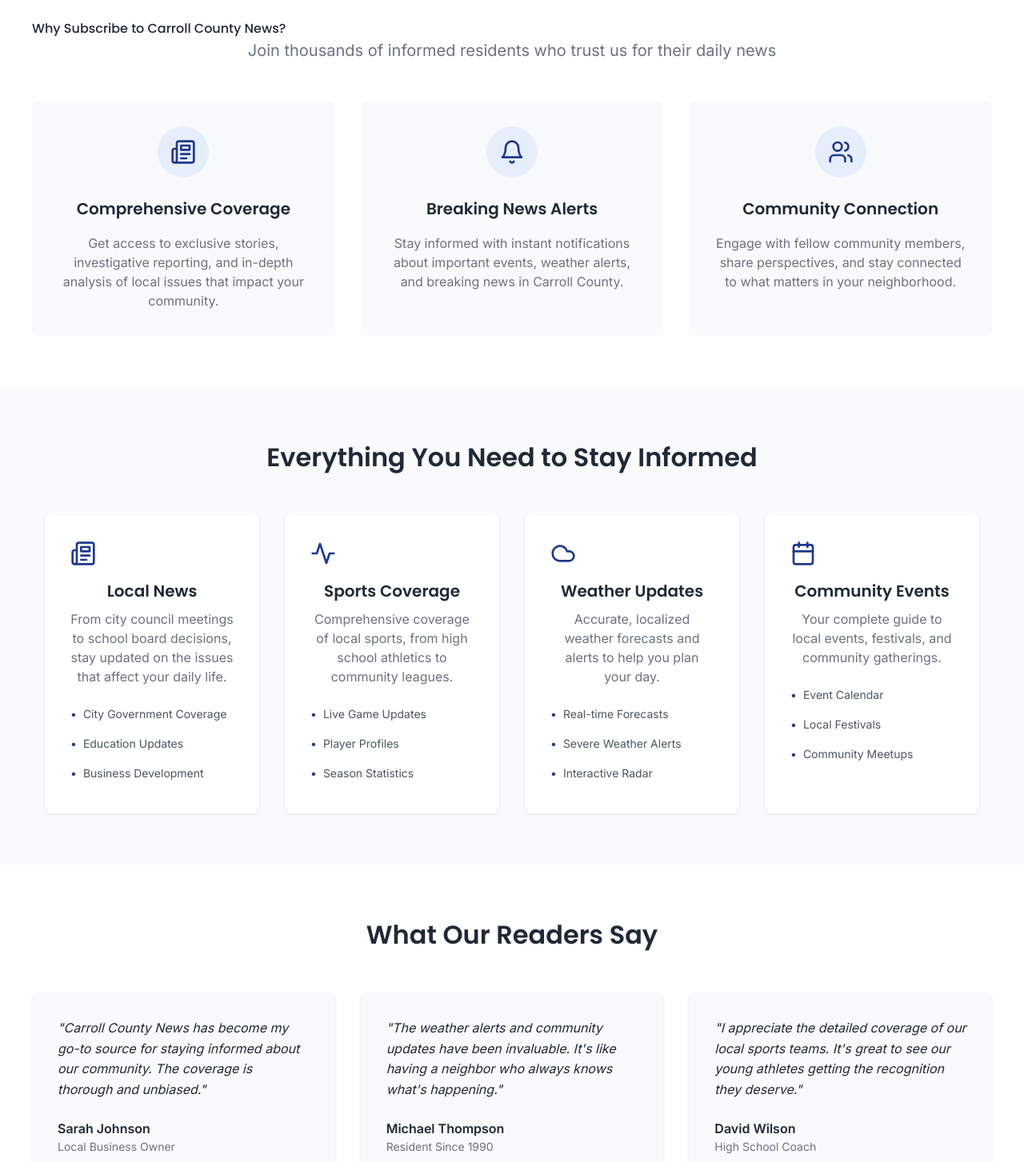
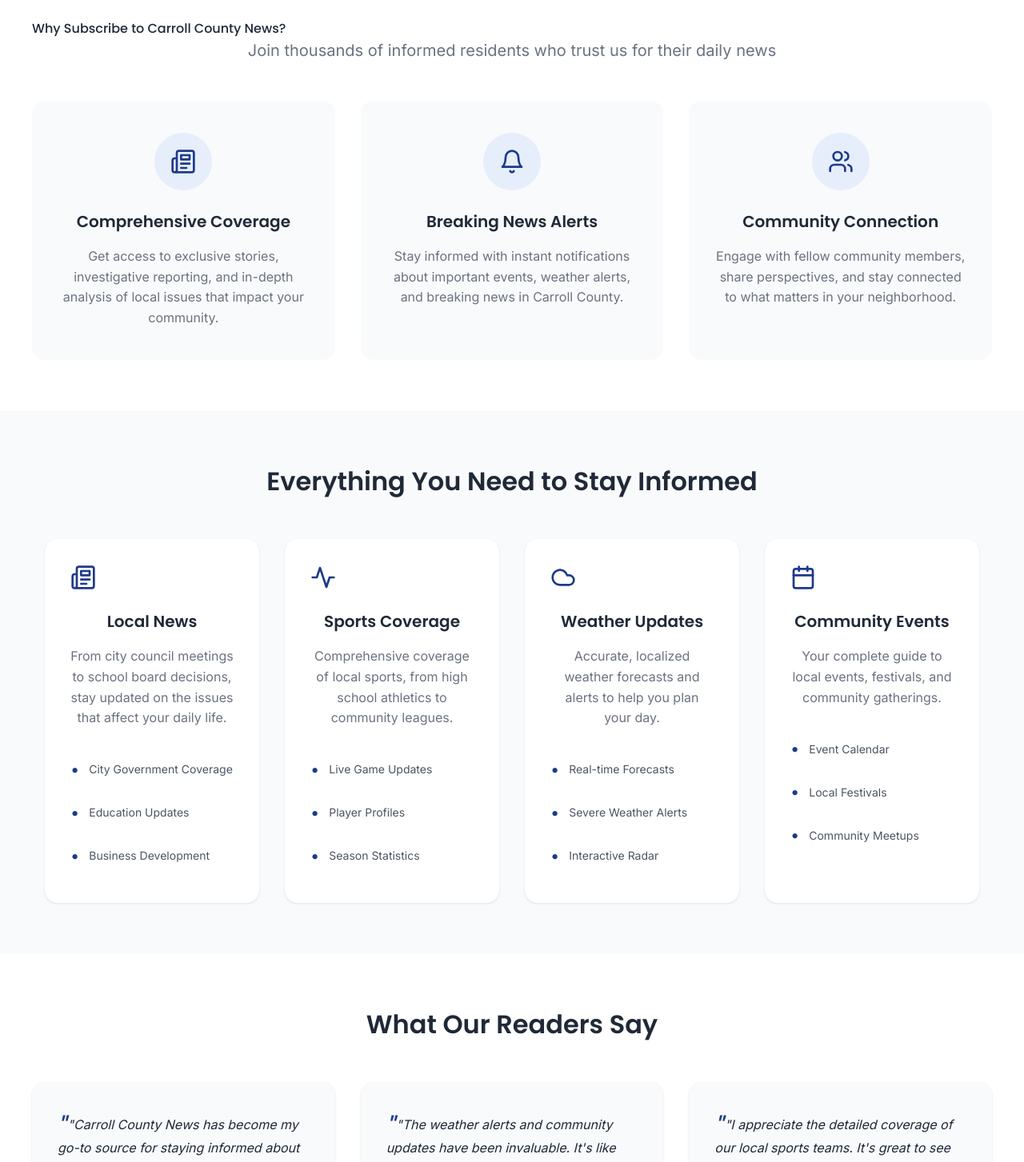
Before and after one commit to KeyPlayerAI/NewsDemo, a React (Vite) app: page /landing in a window 1280 px wide. Shown: the part 640-2093 px from the top of the page at 80% size. Built offline with nearby package versions, Linux system fonts and the light colour scheme; no server answers.

Commit message:
Enhance landing page card styles

```diff
--- a/src/pages/Landing.css
+++ b/src/pages/Landing.css
@@ -131,26 +131,51 @@
 
 .benefit-card {
   text-align: center;
-  padding: 2rem;
+  padding: 2.5rem 2rem;
   background-color: var(--background);
-  border-radius: 0.5rem;
-  transition: transform 0.2s;
+  border-radius: 1rem;
+  transition: all 0.3s cubic-bezier(0.4, 0, 0.2, 1);
+  position: relative;
+  overflow: hidden;
+  isolation: isolate;
+}
+
+.benefit-card::before {
+  content: '';
+  position: absolute;
+  inset: 0;
+  background: linear-gradient(135deg, rgba(59, 130, 246, 0.1), rgba(30, 58, 138, 0.1));
+  opacity: 0;
+  transition: opacity 0.3s ease;
+  z-index: -1;
 }
 
 .benefit-card:hover {
-  transform: translateY(-4px);
+  transform: translateY(-8px);
+  box-shadow: 0 20px 25px -5px rgba(0, 0, 0, 0.1), 0 10px 10px -5px rgba(0, 0, 0, 0.04);
+}
+
+.benefit-card:hover::before {
+  opacity: 1;
 }
 
 .benefit-icon {
   background-color: rgba(59, 130, 246, 0.1);
   color: var(--primary);
-  width: 64px;
-  height: 64px;
+  width: 72px;
+  height: 72px;
   border-radius: 50%;
   display: flex;
   align-items: center;
   justify-content: center;
   margin: 0 auto 1.5rem;
+  transition: all 0.3s ease;
+}
+
+.benefit-card:hover .benefit-icon {
+  transform: scale(1.1);
+  background-color: var(--primary);
+  color: white;
 }
 
 .benefit-card h3 {
@@ -162,7 +187,7 @@
 
 .benefit-card p {
   color: #6B7280;
-  line-height: 1.5;
+  line-height: 1.6;
 }
 
 .features {
@@ -191,52 +216,79 @@
   text-align: center;
   padding: 2rem;
   background-color: white;
-  border-radius: 0.5rem;
-  transition: transform 0.2s;
+  border-radius: 1rem;
+  transition: all 0.3s cubic-bezier(0.4, 0, 0.2, 1);
+  position: relative;
+  overflow: hidden;
   box-shadow: 0 1px 3px rgba(0, 0, 0, 0.1);
 }
 
+.feature-card::after {
+  content: '';
+  position: absolute;
+  inset: 0;
+  background: linear-gradient(135deg, rgba(59, 130, 246, 0.05), rgba(30, 58, 138, 0.05));
+  opacity: 0;
+  transition: opacity 0.3s ease;
+}
+
 .feature-card:hover {
-  transform: translateY(-4px);
+  transform: translateY(-8px);
+  box-shadow: 0 20px 25px -5px rgba(0, 0, 0, 0.1), 0 10px 10px -5px rgba(0, 0, 0, 0.04);
+}
+
+.feature-card:hover::after {
+  opacity: 1;
 }
 
 .feature-card svg {
   color: var(--primary);
-  margin-bottom: 1rem;
+  margin-bottom: 1.5rem;
+  transition: transform 0.3s ease;
+}
+
+.feature-card:hover svg {
+  transform: scale(1.1);
 }
 
 .feature-card h3 {
   font-size: 1.25rem;
   font-weight: 600;
-  margin-bottom: 0.5rem;
+  margin-bottom: 1rem;
   color: var(--text);
 }
 
 .feature-card p {
   color: #6B7280;
-  line-height: 1.5;
-  margin-bottom: 1rem;
+  line-height: 1.6;
+  margin-bottom: 1.5rem;
 }
 
 .feature-list {
   list-style: none;
   padding: 0;
   text-align: left;
-  margin-top: 1rem;
+  margin-top: 1.5rem;
 }
 
 .feature-list li {
-  padding: 0.5rem 0;
+  padding: 0.75rem 0;
   color: #4B5563;
   font-size: 0.875rem;
   display: flex;
   align-items: center;
-  gap: 0.5rem;
+  gap: 0.75rem;
+  transition: transform 0.2s ease;
+}
+
+.feature-list li:hover {
+  transform: translateX(4px);
 }
 
 .feature-list li::before {
   content: "•";
   color: var(--primary);
+  font-size: 1.25rem;
 }
 
 .testimonials {
@@ -263,8 +315,14 @@
 .testimonial-card {
   background-color: var(--background);
   padding: 2rem;
-  border-radius: 0.5rem;
+  border-radius: 1rem;
   box-shadow: 0 1px 3px rgba(0, 0, 0, 0.1);
+  transition: all 0.3s ease;
+}
+
+.testimonial-card:hover {
+  transform: translateY(-4px);
+  box-shadow: 0 12px 20px rgba(0, 0, 0, 0.1);
 }
 
 .testimonial-card p {
@@ -273,6 +331,15 @@
   color: var(--text);
   margin-bottom: 1.5rem;
   font-style: italic;
+  position: relative;
+}
+
+.testimonial-card p::before,
+.testimonial-card p::after {
+  content: '"';
+  color: var(--primary);
+  font-size: 1.5rem;
+  font-weight: 600;
 }
 
 .testimonial-author {
```
